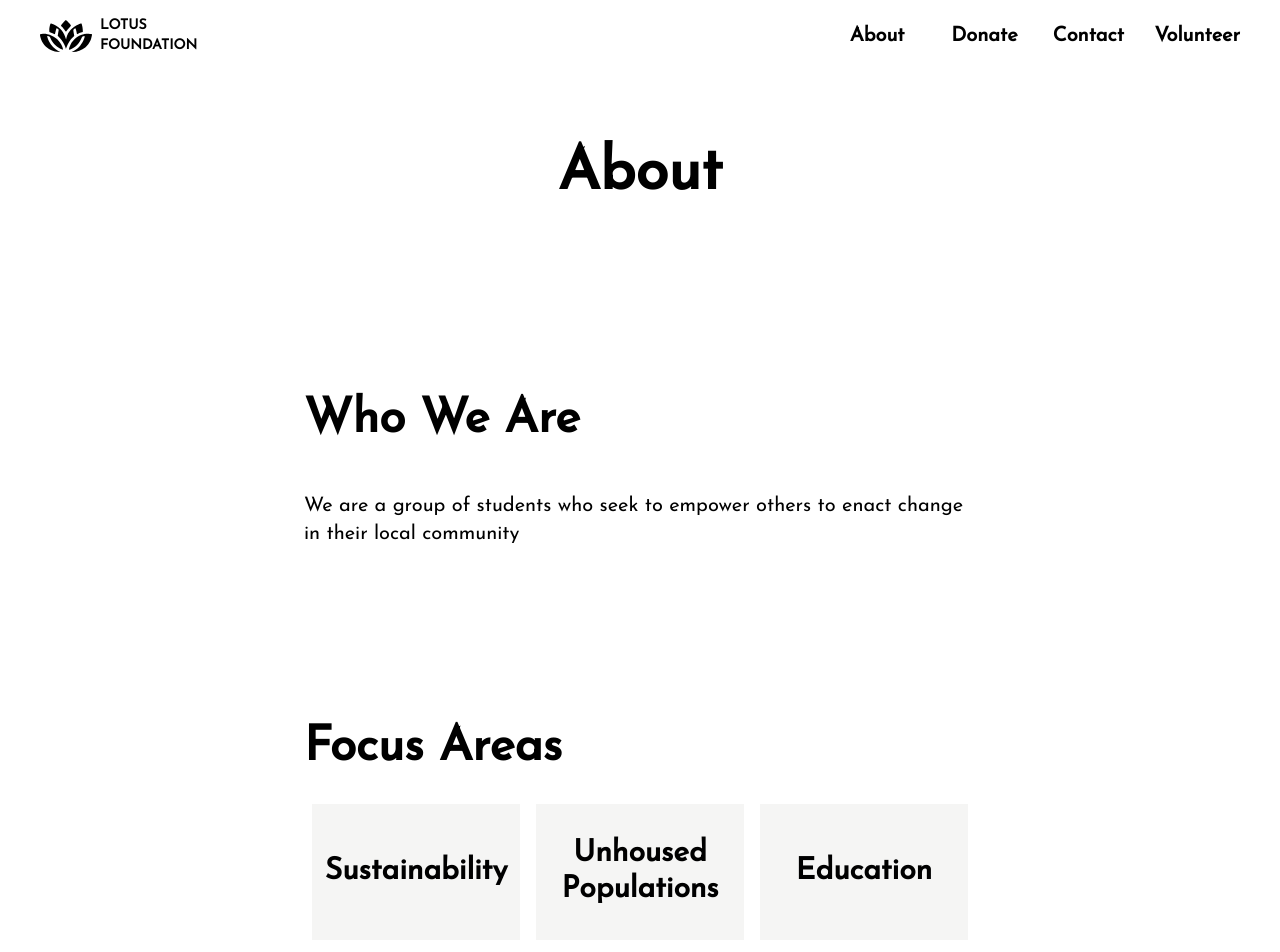
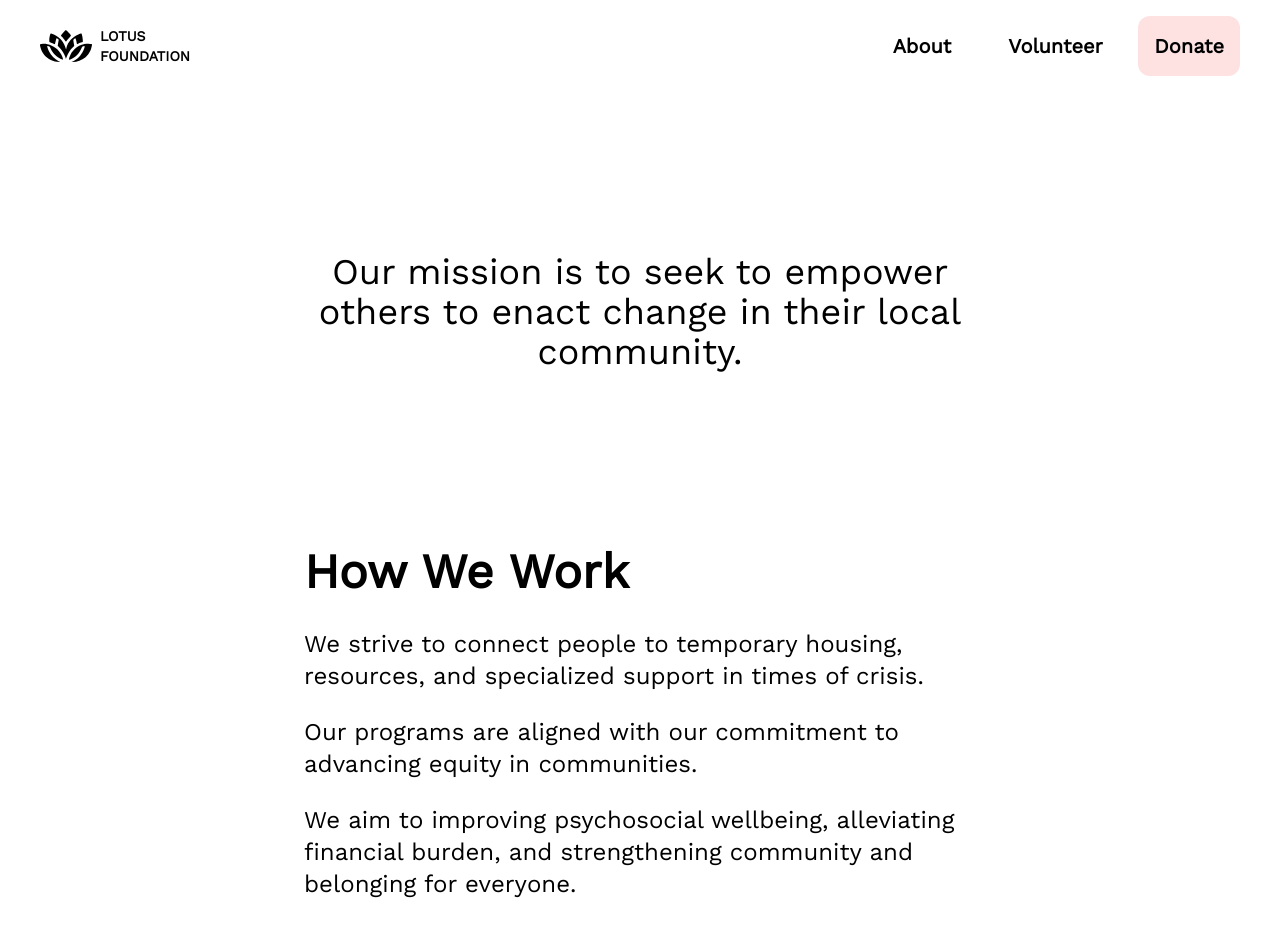
Before and after one commit to kevbuh/lotus, a Next.js app: page /about in a window 1280 px wide. Shown: the top 952 px of the page. Built offline with nearby package versions, Linux system fonts and the light colour scheme.

Commit message:
new font and added some sections

```diff
--- a/components/Hero.tsx
+++ b/components/Hero.tsx
@@ -4,13 +4,13 @@ import Image from "next/image";
 
 const InvolvedCard = ({ title, caption, buttonTitle }: any) => {
   return (
-    <div className="h-80">
-      <div className="h-40">
+    <div className="">
+      <div className="">
         <p className="my-2 font-bold text-lg md:text-3xl">{title}</p>
-        <p className="my-2 md:text-xl">{caption}</p>
+        <p className="mt-2 mb-4 md:text-xl">{caption}</p>
       </div>
       <Link href={`${buttonTitle.toLowerCase()}`}>
-        <button className="bg-red-50 rounded-xl py-3 text-xl font-bold mt-auto max-w-sm w-full hover:bg-red-200">
+        <button className="bg-red-50 rounded-xl py-3 text-xl font-bold mt-4 max-w-sm w-full hover:bg-red-200">
           {buttonTitle}
         </button>
       </Link>
@@ -85,14 +85,14 @@ function Hero() {
           <div className="mb-4 text-5xl mr-auto font-bold text-center flex ">
             Our Mission
           </div>
-          <div className="mx-auto mb-40 flex flex-col">
+          <div className="mx-auto mb-16 flex flex-col">
             <p className="my-4 text-xl">
               The Lotus Foundation provides a platform for students to engage in
               community service projects in neighboring communities and advocate
               issues with local leaders.
             </p>
             <Link href="/about">
-              <p className="bg-red-50 hover_bg-red-200 rounded-xl py-3 text-xl font-bold max-w-xs text-center mt-4 cursor-pointer">
+              <p className="bg-red-50 hover:bg-red-100 rounded-xl py-3 text-xl font-bold max-w-xs text-center mt-4 cursor-pointer">
                 Learn More
               </p>
             </Link>
@@ -104,24 +104,24 @@ function Hero() {
           <div className="grid grid-cols-3 gap-8 mx-auto max-w-3xl">
             <InvolvedCard
               title="Volunteer Opportunities"
-              caption="We need volunteers to"
+              caption="We need volunteers to help expand our impact. We depend on them for continued support of our mission in Boulder."
               buttonTitle="Volunteer"
             />
             <InvolvedCard
               title="Make a Donation"
-              caption="With your contributions, blha"
+              caption="Your contributions will help provide vital support toward advocating local issues for the local Boulder area."
               buttonTitle="Donate"
             />
 
             <InvolvedCard
-              title="Advocate"
-              caption="Join our advocacy group"
+              title="Advocate &nbsp; Today"
+              caption="Join our advocacy group so you can learn and act on how you can help create change in our community. &nbsp;&nbsp;&nbsp;&nbsp;&nbsp;&nbsp;&nbsp;&nbsp;&nbsp;&nbsp;&nbsp;&nbsp;&nbsp;&nbsp; "
               buttonTitle="Advocate"
             />
           </div>
         </div>
 
-        <div className="flex flex-col mx-auto pt-16 pb-32">
+        <div className="flex flex-col mx-auto pt-32 pb-32">
           <p className="mb-8 text-5xl mr-auto font-bold">Team Members</p>
           <div className="grid grid-cols-2 md:grid-cols-3 gap-8 mx-auto max-w-3xl">
             <TeamCard
--- a/components/NavBar.tsx
+++ b/components/NavBar.tsx
@@ -3,10 +3,8 @@ import Link from "next/link";
 function NavBar() {
   return (
     <>
-      <div className="navbar bg-white md:text-xl font-semibold  pt-4">
+      <div className="navbar bg-white md:text-xl font-semibold py-4">
         <div className="flex-1">
-          {/* <a className="btn btn-ghost  md:text-2xl">Lotus Foundation</a>
-           */}
           <Link href="/">
             <svg
               width="52"
@@ -41,9 +39,9 @@ function NavBar() {
             </div>
           </Link>
         </div>
-        <div className="grid grid-cols-4 gap-2 md:gap-4 mr-4 md:mr-8">
+        <div className="grid grid-cols-3 gap-2 md:gap-8 mr-4 md:mr-8">
           <Link href="/about">
-            <a>About</a>
+            <a className="text-center hover:underline">About</a>
           </Link>
 
           {/* <li>
@@ -59,16 +57,19 @@ function NavBar() {
                 </ul>
               </div>
             </li> */}
-          <Link href="/donate">
-            <a className="">Donate</a>
+          {/*
+          <Link href="/contact">
+          <a>Contact</a>
+        </Link> */}
+
+          <Link href="/volunteer">
+            <a className="text-center hover:underline">Volunteer</a>
           </Link>
 
-          <Link href="/contact">
-            <a>Contact</a>
-          </Link>
-
-          <Link href="/volunteer">
-            <a>Volunteer</a>
+          <Link href="https://donate.stripe.com/test_9AQcPB60h9yO46YdQQ">
+            <a className="p-4 rounded-xl bg-red-100 text-center hover:underline">
+              Donate
+            </a>
           </Link>
         </div>
       </div>
--- a/pages/about.tsx
+++ b/pages/about.tsx
@@ -4,7 +4,7 @@ import HomeLayout from "../components/HomeLayout";
 
 const FocusCard = ({ name }: any) => {
   return (
-    <button className="mx-2 py-8 bg-stone-100 font-bold text-3xl">
+    <button className="mx-2 px-4 py-8 bg-stone-100 font-bold text-2xl">
       {name}
     </button>
   );
@@ -14,26 +14,42 @@ function About() {
   return (
     <HomeLayout>
       <div className="flex flex-col mx-auto max-w-2xl">
-        <p className="text-6xl font-bold mt-20 mx-auto flex mb-48 ">About</p>
+        {/* <p className="text-6xl font-bold mt-20 mx-auto flex mb-48 ">About</p> */}
 
         <div className="flex flex-col mx-auto max-w-3xl">
-          <div className="mb-8 text-5xl mr-auto font-bold text-center flex ">
-            Who We Are
-          </div>
           <div className="mx-auto mb-40 flex flex-col">
-            <p className="my-4 text-xl">
-              We are a group of students who seek to empower others to enact
-              change in their local community
+            <p className="mb-4 mt-40 mx-4 sm:mx-0 text-4xl text-center">
+              Our mission is to seek to empower others to enact change in their
+              local community.
             </p>
           </div>
         </div>
 
-        <div className="flex flex-col mx-auto max-w-3xl">
+        <div className="flex flex-col sm:mx-auto max-w-3xl mx-3">
           <div className="mb-8 text-5xl mr-auto font-bold text-center flex ">
-            Focus Areas
+            How We Work
           </div>
           <div className="mx-auto mb-40 flex flex-col">
-            <div className="grid-cols-3 pag-4 grid">
+            <p className="text-2xl">
+              We strive to connect people to temporary housing, resources, and
+              specialized support in times of crisis.
+            </p>
+            <br />
+            <p className="text-2xl">
+              Our programs are aligned with our commitment to advancing equity
+              in communities.
+            </p>
+            <br />
+            <p className="text-2xl">
+              We aim to improving psychosocial wellbeing, alleviating financial
+              burden, and strengthening community and belonging for everyone.
+            </p>
+          </div>
+          <div className="mx-auto mb-40 flex flex-col">
+            <div className="mb-8 text-5xl mr-auto font-bold text-center flex ">
+              Focus Areas
+            </div>
+            <div className="sm:grid-cols-3 grid-cols-1 gap-4 grid">
               <FocusCard name="Sustainability" />
               <FocusCard name="Unhoused Populations" />
               <FocusCard name="Education" />
--- a/pages/volunteer.tsx
+++ b/pages/volunteer.tsx
@@ -8,6 +8,34 @@ function Volunteer() {
         <p className="text-6xl font-bold mt-20 mx-auto flex mb-32 ">
           Volunteer
         </p>
+
+        <div className="flex flex-col max-w-3xl">
+          <p className="text-4xl mb-4 ">Who You'll Help</p>
+          <p className="text-xl mb-24 ">
+            We help a broad range of people all throughout the Boulder area.
+            From the unhoused population, to the brightest young learners, we
+            are there to help.
+          </p>
+
+          <p className="text-4xl mb-4 ">What would I be doing?</p>
+          <p className="text-xl mb-24 ">
+            We have several upcoming projects to be announced. Check back, or
+            contact sudarshand@lotuscolorado.org to figure out what we are
+            working on.
+          </p>
+
+          <div className="mb-40 flex flex-col">
+            <div className="flex flex-col text-sm md:text-xl bg-red-50 px-4 py-8 rounded">
+              <p className="text-2xl mb-4 mx-auto">
+                Interested? Contact below to start helping.
+              </p>
+              <a className="link link-hover mx-auto">720-468-9539</a>
+              <a className="link link-hover mx-auto">
+                sudarshand@lotuscolorado.org
+              </a>
+            </div>
+          </div>
+        </div>
       </div>
     </HomeLayout>
   );
--- a/styles/globals.css
+++ b/styles/globals.css
@@ -1,4 +1,4 @@
-@import url("https://fonts.googleapis.com/css2?family=Josefin+Sans&family=Lora:wght@400;500&display=swap");
+@import url("https://fonts.googleapis.com/css2?family=Work+Sans&display=swap");
 
 @tailwind base;
 @tailwind components;
--- a/tailwind.config.js
+++ b/tailwind.config.js
@@ -13,7 +13,7 @@ module.exports = {
       },
     },
     fontFamily: {
-      sans: ["Josefin Sans", "ui-monospace", "Arial", "Segoe UI", "Roboto"],
+      sans: ["Work Sans", "ui-monospace", "Arial", "Segoe UI", "Roboto"],
     },
   },
   plugins: [require("daisyui")],
```
